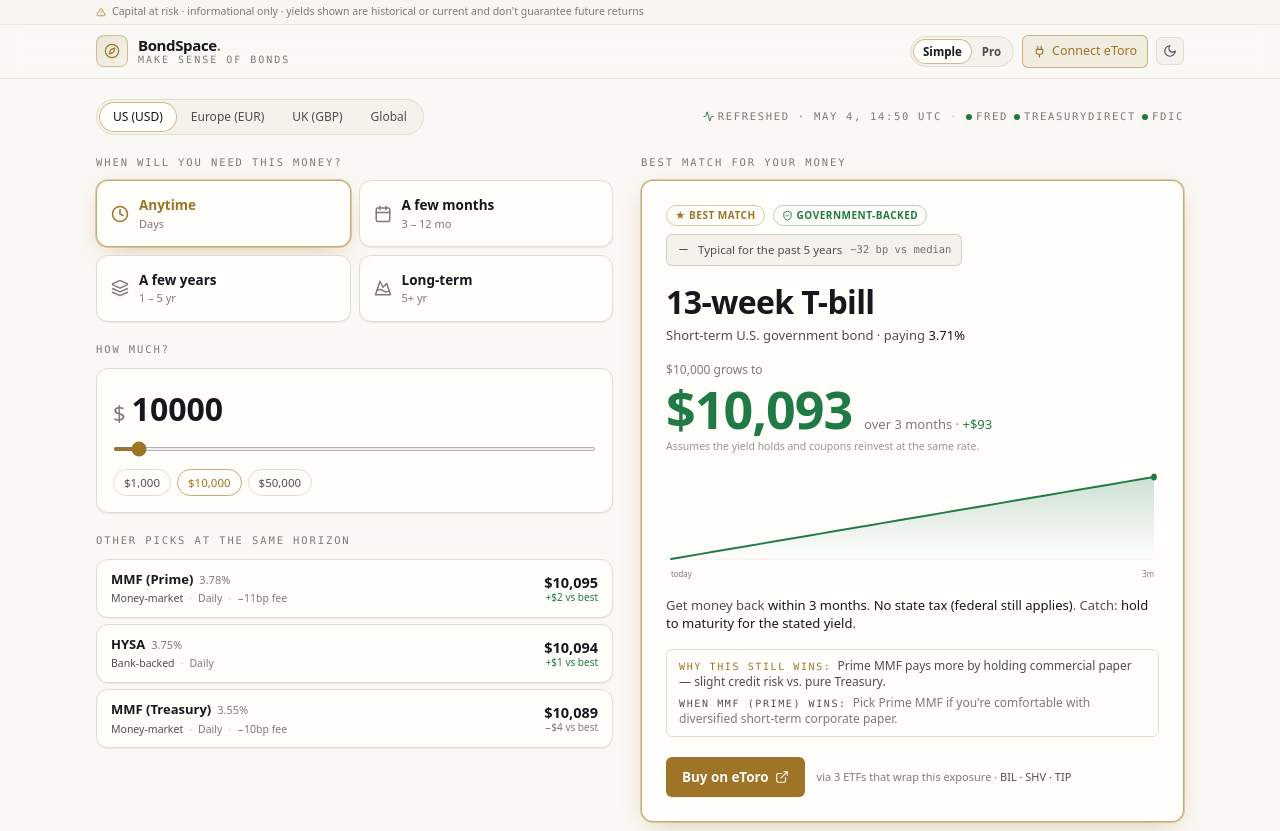
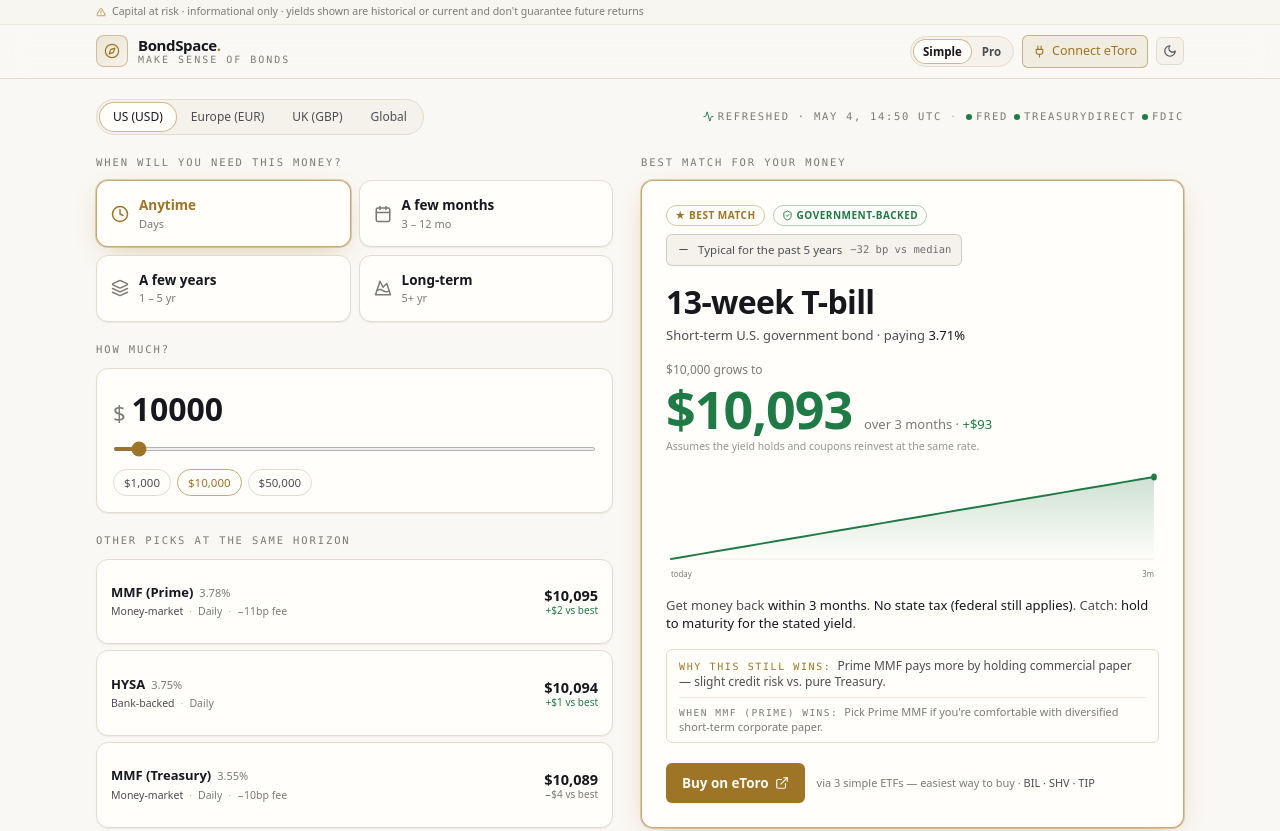
Before and after one commit to rannachman-tech/Treasury-compass, a Next.js app: page / in a window 1280 px wide. Shown: the top 831 px of the page. Built offline with nearby package versions, Linux system fonts and the light colour scheme.

Commit message:
Add files via upload

```diff
--- a/components/SimpleHero.tsx
+++ b/components/SimpleHero.tsx
@@ -172,11 +172,13 @@
             </div>
           </div>
 
-          {/* Alternatives — fills the left-column gap */}
+          {/* Alternatives — fills the left-column gap. `flex-1` on the section
+               + on each card makes them absorb whatever extra height the right
+               column has, so bottom edges align. */}
           {alternatives.length > 0 && (
-            <div className="fade-up" style={{ animationDelay: "120ms" }}>
+            <div className="fade-up flex flex-col flex-1" style={{ animationDelay: "120ms" }}>
               <p className="eyebrow">Other picks at the same horizon</p>
-              <div className="mt-2.5 flex flex-col gap-1.5">
+              <div className="mt-2.5 flex flex-col gap-1.5 flex-1">
                 {alternatives.map((alt) => {
                   const altValue = projectValue(amount, alt.apy, years);
                   const delta = altValue - futureValue;
@@ -196,7 +198,7 @@
                   return (
                     <div
                       key={alt.vehicle}
-                      className="card card-lift flex items-center gap-3 px-3.5 py-2.5"
+                      className="card card-lift flex flex-1 items-center gap-3 px-3.5 py-2.5"
                     >
                       <div className="min-w-0 flex-1">
                         <div className="flex items-baseline gap-1.5">
@@ -395,8 +397,10 @@
       </p>
 
       {/* Always-visible rationale — defensive or positive, plus a symmetric
-          "when the alt might be better" line so the page reads as even-handed. */}
-      <div className="rounded-md border border-accent/25 bg-accent/8 px-3 py-2 text-[12px] leading-snug text-fg-muted space-y-1">
+          "when the alt might be better" line so the page reads as even-handed.
+          Hierarchy: primary defence is full weight; symmetric line is smaller,
+          quieter, and separated by a thin divider so it reads as supporting. */}
+      <div className="rounded-md border border-accent/25 bg-accent/8 px-3 py-2 text-[12px] leading-snug text-fg-muted">
         <p>
           <span className="font-mono text-[10px] uppercase tracking-[0.16em] text-accent mr-1.5">
             {why.eyebrow}:
@@ -404,8 +408,8 @@
           {why.body}
         </p>
         {why.altBody && (
-          <p className="text-fg-subtle">
-            <span className="font-mono text-[10px] uppercase tracking-[0.16em] text-fg-muted mr-1.5">
+          <p className="mt-1.5 pt-1.5 border-t border-accent/15 text-[11px] text-fg-subtle leading-snug">
+            <span className="font-mono text-[9.5px] uppercase tracking-[0.16em] text-fg-subtle mr-1.5">
               When {why.altName ? why.altName : "the alt"} wins:
             </span>
             {why.altBody}
@@ -424,9 +428,9 @@
         </button>
         <span
           className="text-[11px] text-fg-subtle leading-snug"
-          title={`Buying this basket splits your money across ${basket.holdings.length} ETFs that together mimic the recommended exposure with daily liquidity.`}
+          title={`Buying this basket splits your money across ${basket.holdings.length} ETFs that together mimic the recommended exposure with daily liquidity. ETFs are the easiest way to get this exposure without buying bonds directly.`}
         >
-          via {basket.holdings.length} ETFs that wrap this exposure ·{" "}
+          via {basket.holdings.length} simple ETFs — easiest way to buy ·{" "}
           <span className="font-medium text-fg-muted">{basket.holdings.map((h) => h.ticker).join(" · ")}</span>
         </span>
       </div>
```
